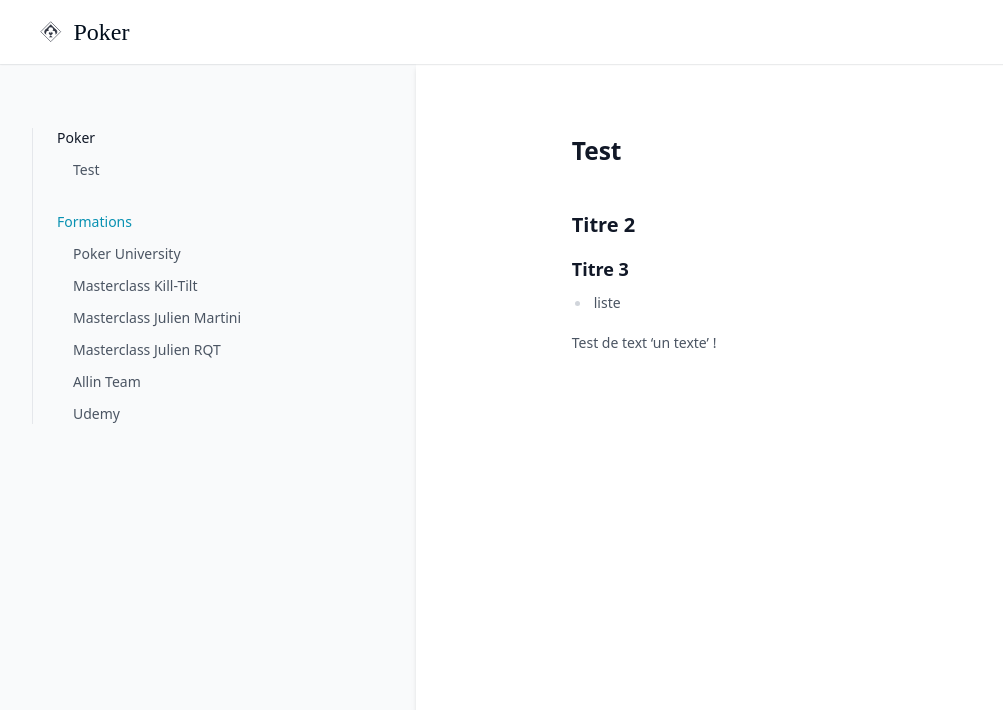
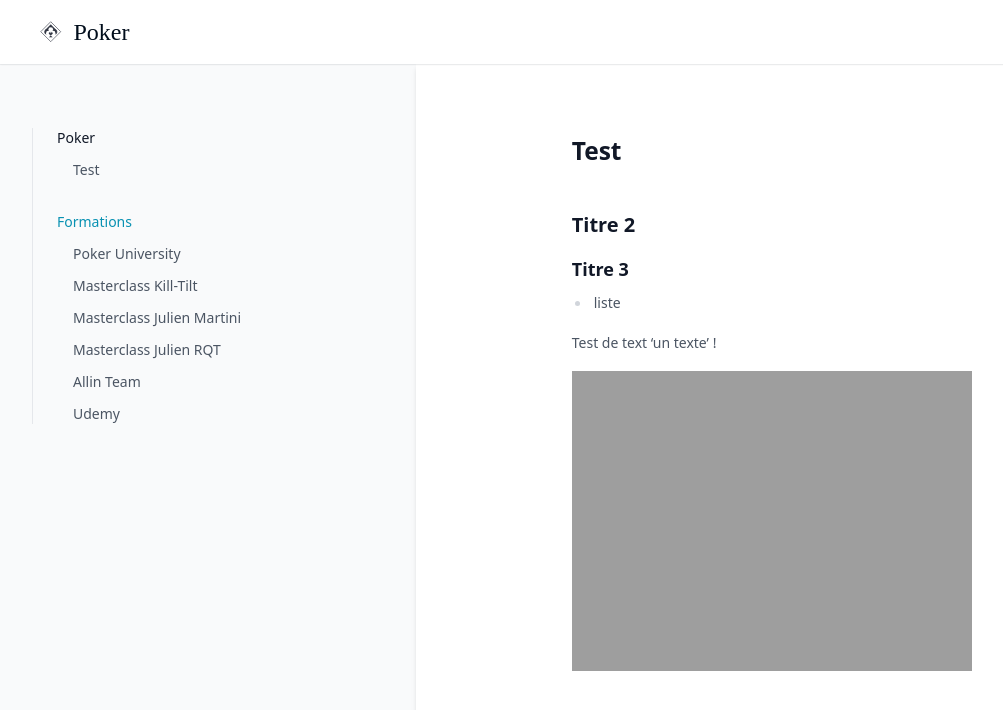
Before and after one commit to greglejeune/ebook, a Jekyll site: the page built from _poker/test.md, in a window 1280 px wide. Shown: the top 710 px of the page, without its empty margins (0-1003 px from the left). Built offline with Jekyll 4.4.1, drawn with Linux system fonts in a browser that asks for light colours.

Commit message:
Update test.md

```diff
--- a/_poker/test.md
+++ b/_poker/test.md
@@ -14,3 +14,5 @@ source:
 - liste
 
 Test de text 'un texte' !
+
+<img src="https://greglejeune.github.io/ebook/img/graph-1.png">
```
